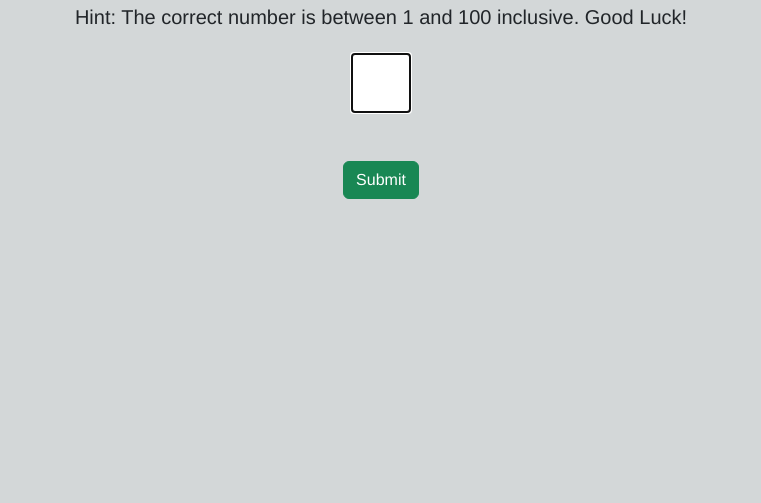
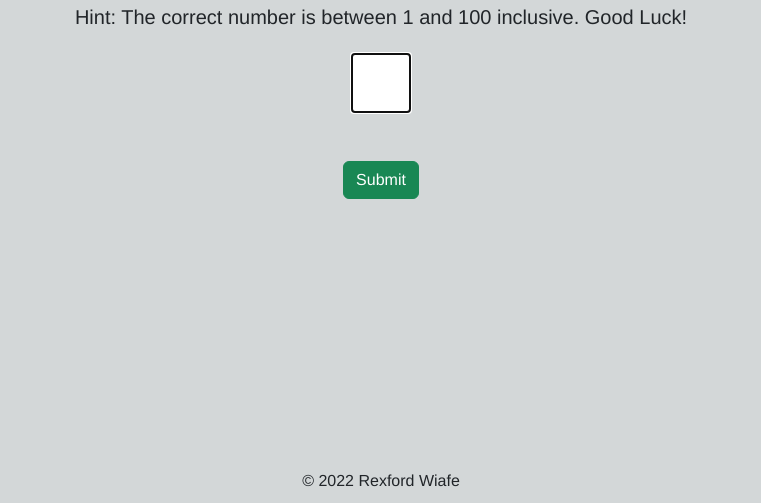
Before and after one commit to rw82622/numberGuessingGame, a plain HTML site: page index.html in a window 1280 px wide. Shown: the part 307-810 px from the top of the page, without its empty margins (259-1020 px from the left). Drawn offline with nearby package versions, Linux system fonts and the light colour scheme.

Commit message:
add footer with copyright symbol

```diff
--- a/index.html
+++ b/index.html
@@ -25,6 +25,7 @@
         <button id="restart" class="btn btn-primary hide" onclick="location.reload(true)">Restart Game</button>
       </div>
       </form>
+      <footer class="fixed-bottom">&copy; 2022 Rexford Wiafe</footer>
     </div>
   </body>
 </html>
```
